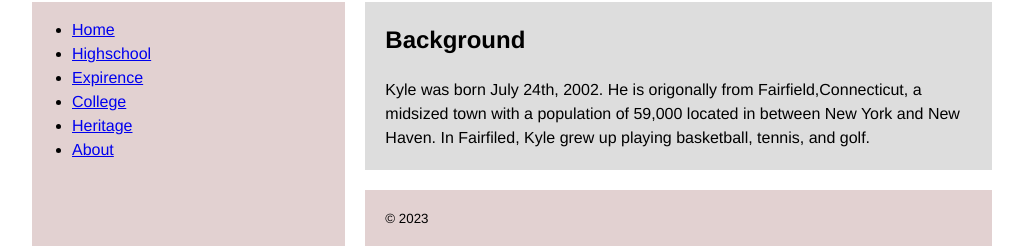
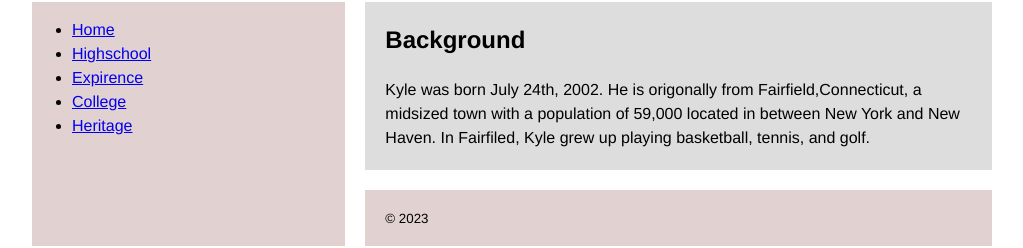
Before and after one commit to kjb154/kjb154.github.io, a plain HTML site: page index.html in a window 1280 px wide. Shown: the part 129-377 px from the top of the page, without its empty margins (128-1151 px from the left). Drawn offline with Linux system fonts and the light colour scheme.

Commit message:
Update index.html

```diff
--- a/index.html
+++ b/index.html
@@ -19,7 +19,7 @@
   	<li><a href="kyle.html">Expirence</a></li>
       <li><a href="college.html">College</a></li>
 	<li><a href="irish.html">Heritage</a></li>
-      <li><a href="barry.html">About</a></li>
+
 
     </ul>
     </nav>
```
